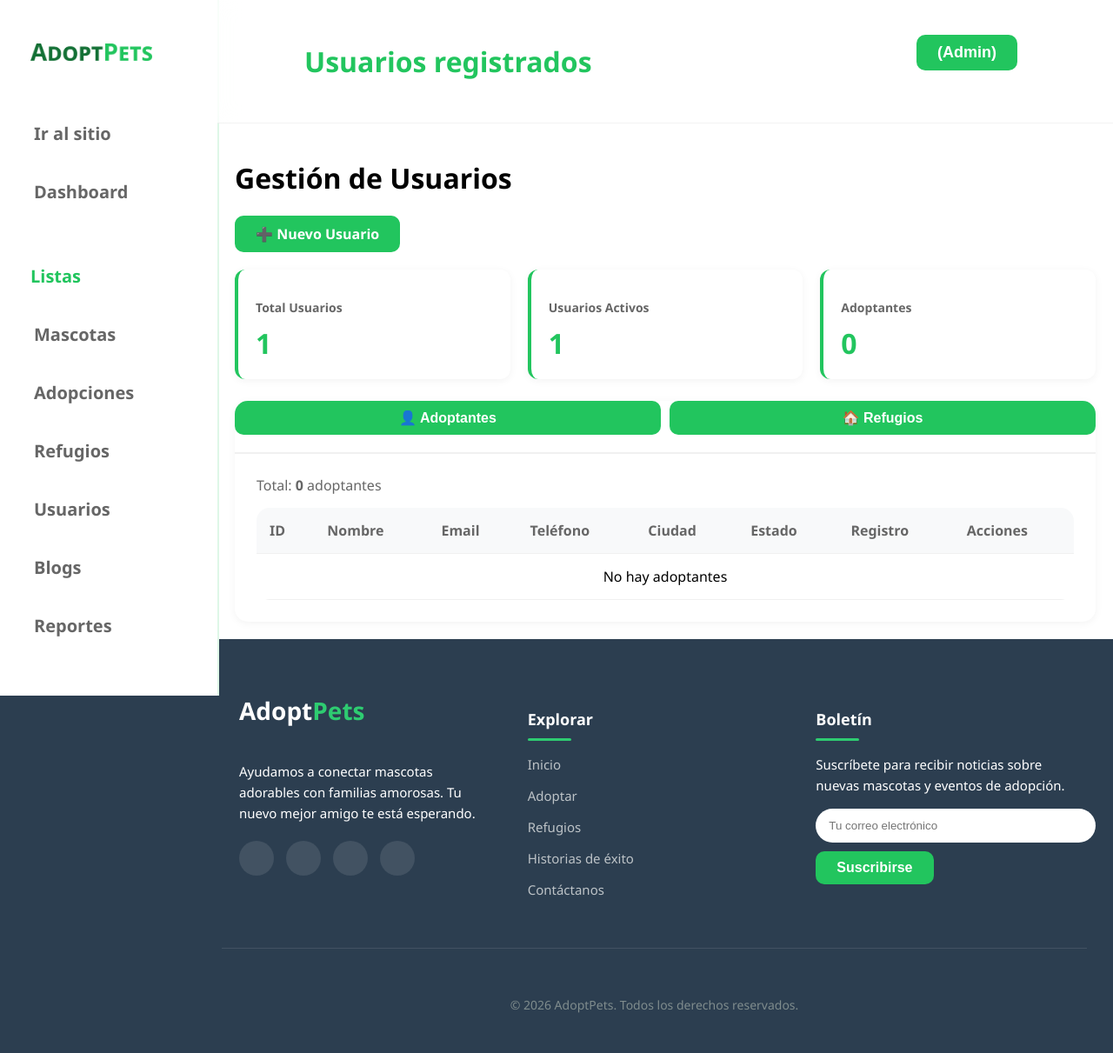
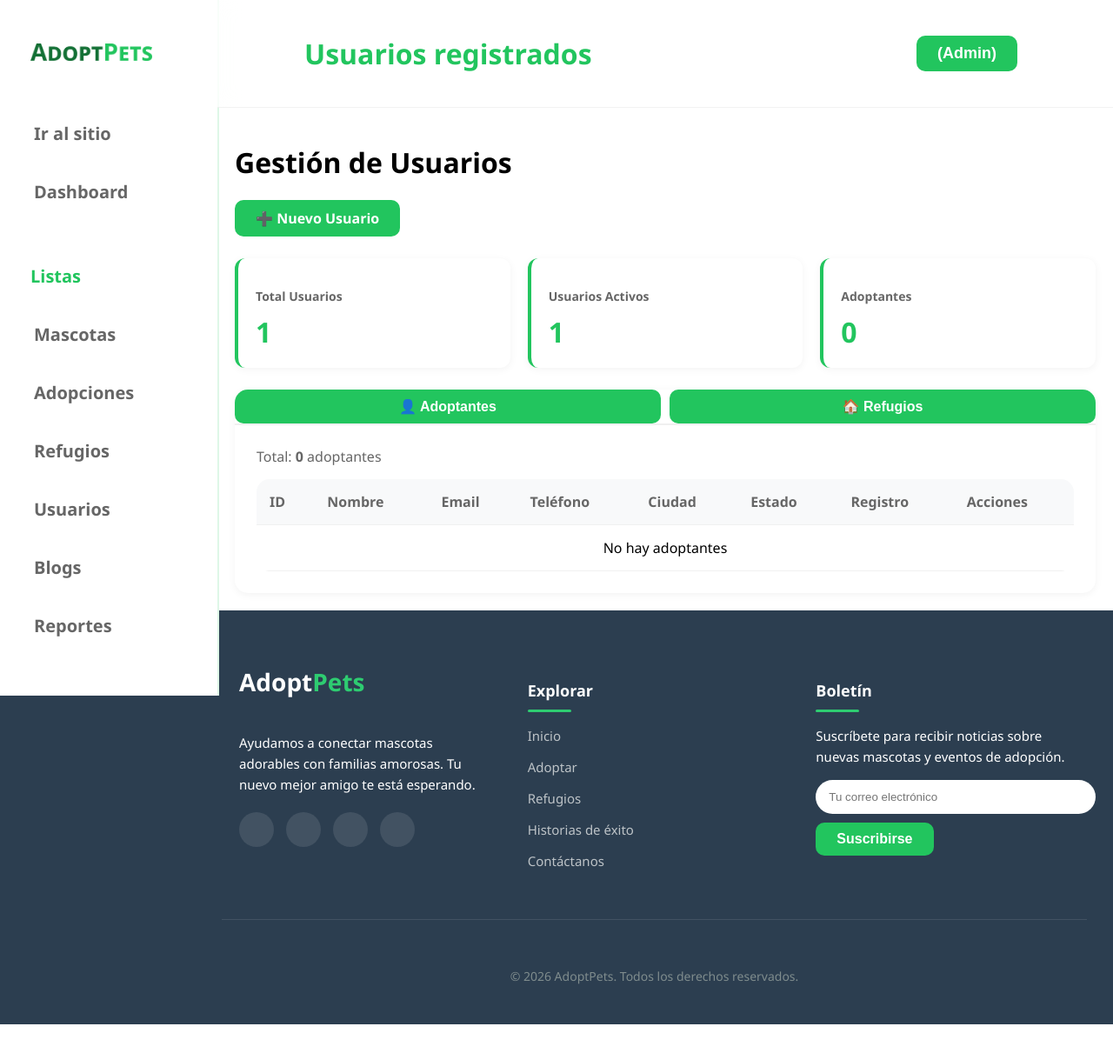
Before and after one commit to HayAky/AdoptPets-PYTHON, a Django app: page /usuarios/admin/lista/ in a window 1280 px wide. Shown: the whole page at 87% size. After the commit the page ends 1178 px from the top, so only its background shows below. Run offline with Django 5.2, Linux system fonts and the light colour scheme; the visitor is signed in with stand-in values (Sample User, id 1); data comes from the database, SQL or seed files in the repository; data that the repository does not hold is empty.

Commit message:
fix listas

```diff
--- a/static/css/componentes.css
+++ b/static/css/componentes.css
@@ -16,7 +16,6 @@
     transition: all 0.3s ease;
     text-decoration: none;
     height: auto !important;
-    margin-bottom: 20px;
 }
 
 .btn-primary, .boton, button { background-color: #22C55E !important; color: white !important; }
--- a/usuarios/templates/usuarios/admin_lista.html
+++ b/usuarios/templates/usuarios/admin_lista.html
@@ -6,7 +6,7 @@
 {% block extra_css %}
     <link href="{% static 'css/componentes.css' %}" rel="stylesheet">
     <style>
-        .stats-cards { display: grid; grid-template-columns: repeat(auto-fit, minmax(200px, 1fr)); gap: 20px; margin-bottom: 25px; }
+        .stats-cards { display: grid; grid-template-columns: repeat(auto-fit, minmax(200px, 1fr)); gap: 20px; margin: 25px 0; }
         .stat-card { background: white; padding: 20px; border-radius: 12px; box-shadow: 0 2px 10px rgba(0,0,0,0.05); border-left: 4px solid #22C55E; }
         .stat-card h3 { color: #666; font-size: 14px; margin-bottom: 10px; }
         .stat-card .number { font-size: 32px; font-weight: bold; color: #22C55E; }
```
